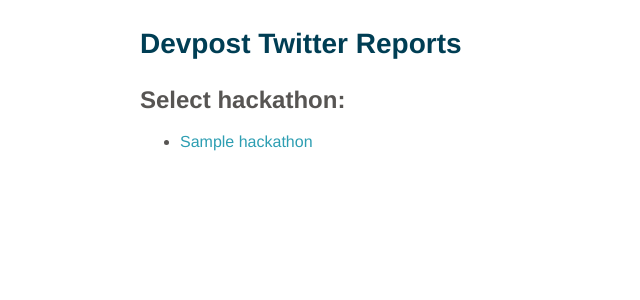
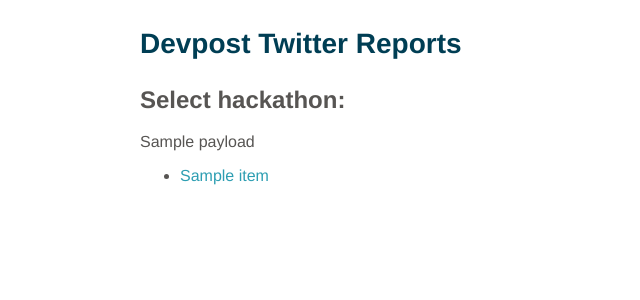
Before and after one commit to nealrs/twittersearchreport, a Flask app: template templates/index.html in a window 1280 px wide. Shown: the top 300 px of the page, without its empty margins (0-640 px from the left). Run offline with Flask 2, Linux system fonts and the light colour scheme; the template is opened without the code that fills it: most values are stand-ins (such as "Sample title", 1, 10 or a date in 2020); some libraries are stand-ins or nearby versions.

Commit message:
i think it works

```diff
--- a/application.py
+++ b/application.py
@@ -11,11 +11,12 @@
 from sqlalchemy.exc import IntegrityError
 from sqlalchemy.exc import CompileError
 
+import gspread
+from oauth2client.service_account import ServiceAccountCredentials
+
 # Initialise the Flask app ##
 application = Flask(__name__)
 application.config['PROPAGATE_EXCEPTIONS'] = True
-
-## The "database ~ should really be pulled from somewhere else - like a spreadsheet"
 
 clientlist = [{'slug':'multitouch', 'hackathon':'Lenovo Multi-Touch Multi-Hack'}, {'slug':'fordsmartjourney', 'hackathon':'Ford Smart Journey'}, {'slug':'intelligentworld', 'hackathon':'GE Predix'}, {'slug':'apachespark', 'hackathon':'Apache Spark Makers Build'}, {'slug':'openshift', 'hackathon':'OpenShift Code Healthy'}, {'slug':'code4cabs', 'hackathon':'Ford Code For Taxicabs'}, {'slug':'awschatbot', 'hackathon':'AWS Serverless Chatbot Competition'}, {'slug':'hackproductivity', 'hackathon':'Microsoft Hack Productivity'}, {'slug':'godetroit', 'hackathon':'Ford Go Detroit'}, {'slug':'indore', 'hackathon':'Ford Hack & Roll Indore'}, {'slug':'gehealthcloud', 'hackathon':'GE Health Cloud Innovation Challenge'}, {'slug':'alexa', 'hackathon':'Amazon Alexa Skills Challenge'}]
 
@@ -25,11 +26,22 @@
 @application.route('/', defaults={'path': None})
 @application.route('/<path:path>')
 def main(path=None):
+    scope = ['https://spreadsheets.google.com/feeds']
+    creds = ServiceAccountCredentials.from_json_keyfile_name('DevpostHackathonTweets-1d02a0435396.json', scope)
+    client = gspread.authorize(creds)
+
+    # Find a workbook by name and open the first sheet
+    # Make sure you use the right name here.
+    sheet = client.open("Hackathon Twitter").sheet1
+
+    # Extract and print all of the values
+    sheets_data = sheet.get_all_records()
+
     if path is None:
-        return render_template('index.html', clients=clientlist)
+        return render_template('index.html', clients=clientlist, payload=sheets_data)
     else:
-        c = getClient(path)
-        k = getKeywords(path)
+        c = getClient(path, sheets_data)
+        k = getKeywords(path, sheets_data)
         d = getTweets(k)
         return render_template('report.html', client=c, data=d)
 
@@ -55,17 +67,18 @@
     except TwitterSearchException as e:
         print(e)
 
-def getKeywords(path):
-    ## this should be a db call (nosql?)
-    kw=[]
-    for k in keywords[path]:
-        #print k
-        kw.append(k)
+def getKeywords(path, sheets_data):
+    for item in sheets_data:
+        print item
+        if item['hackathon_slug'] == path:
+            hackathon = item
+
+    kw = hackathon['hackathon_tags'].split(", ")
     return kw
 
-def getClient(path):
+def getClient(path, sheets_data):
     client = None
-    for c in clientlist:
-        if c['slug'] == path:
-            client = c['hackathon']
+    for item in sheets_data:
+        if item['hackathon_slug'] == path:
+            client = item['hackathon_name']
     return client
--- a/requirements.txt
+++ b/requirements.txt
@@ -5,3 +5,5 @@
 gunicorn==0.14.2
 Jinja2==2.8
 TwitterSearch==1.0.1
+gspread==0.6.2
+oauth2client==4.0.0
--- a/templates/index.html
+++ b/templates/index.html
@@ -81,10 +81,10 @@
     <h1>Devpost Twitter Reports</h1>
 
     <h2>Select hackathon:</h2>
-
+    <div>{{payload}}</div>
     <ul>
-      {% for c in clients %}
-        <li><a href="/{{c.slug}}">{{c.hackathon}}</a></li>
+      {% for item in payload %}
+        <li><a href="/{{item.hackathon_slug}}">{{item.hackathon_name}}</a></li>
       {% endfor %}
   </body>
   </html>
```
Also changed, not shown: DevpostHackathonTweets-1d02a0435396.json (added, +12 -0 lines), 1 other file.
